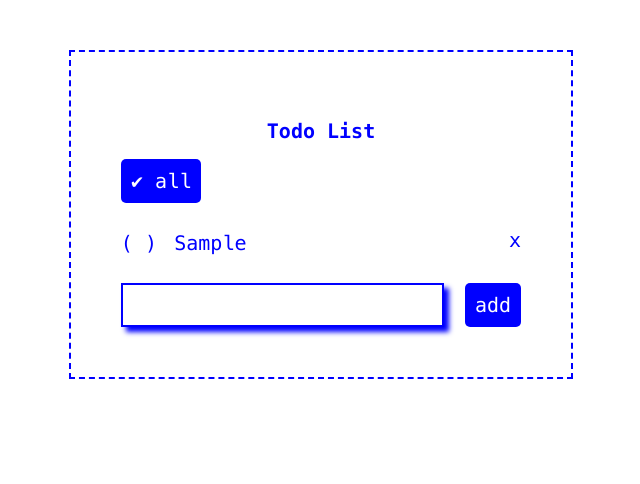
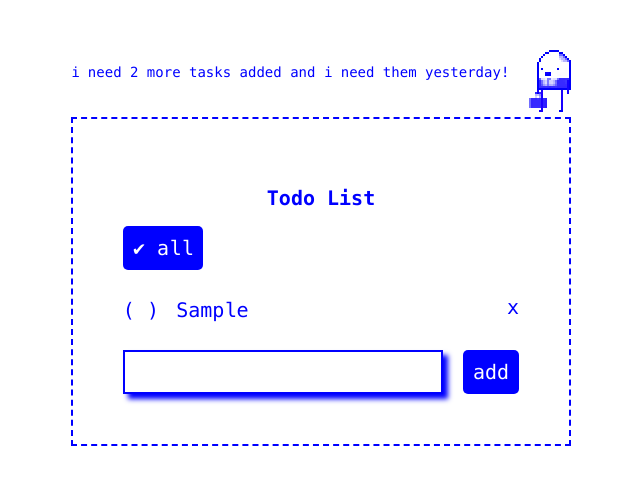
Before and after one commit to tomhuhges/todooblr, a plain HTML site: page src/index.html in a window 1280 px wide. Both pictures are taken after typing "Sample" into the empty fields and a click on the button "add". Shown: the whole page, without its empty margins (319-959 px from the left). Drawn offline with Linux system fonts and the light colour scheme.

Commit message:
reorganise

```diff
--- a/src/css/style.css
+++ b/src/css/style.css
@@ -14,15 +14,58 @@ html, body {
 	margin:0;
 }
 
+h1 {
+	text-align: center;
+}
+
+#encouragement-bar {
+	display: flex;
+    align-items: center;
+    justify-content: space-between;
+    margin-bottom: 5px;
+}
+
+#encouragement-bar img {
+	width: 42px;
+}
+
+.marquee {
+    overflow: hidden;
+    width: 90%;
+    height: 62px;
+    position: relative;
+}
+
+@keyframes marquee {
+  0%  {
+    transform:translateX(150%);
+  }
+  100%{
+    transform:translateX(-100%);
+  }
+}
+
+.marquee p {
+    font-size: 14px;
+    margin-right: 10px;
+    position: absolute;
+    //animation: marquee 10s linear infinite;
+}
+
 #main {
-	max-width: 400px;
+	max-width: 500px;
 	margin: 50px auto;
+}
+
+#encouragement-bar {
+	display: flex;
+	align-items: center;
+	margin-bottom: 5px;
+}
+
+#todos {
 	border: #00f 2px dashed;
 	padding: 50px;
-}
-
-h1 {
-	text-align: center;
 }
 
 #list {
--- a/src/index.html
+++ b/src/index.html
@@ -7,24 +7,27 @@
 </head>
 <body>
 	<section id="main">
-		<h1>Todo List</h1>
+		<div id="encouragement-bar">
+			<div class="marquee"></div>
+			<img src="/src/assets/ceo-1.png" alt="ceo"/>
+		</div>
 		<div id="todos">
-
+			<h1>Todo List</h1>
 			<button id="toggle">✔ all</button>
-
 			<div id="list">
-
 				<ul></ul>
-
 				<input id="addtodo" type="text" name="todo">
 				<button id="add">add</button>
-
 			</div>
 		</div>
 	</section>
-	<script src="js/model.js"></script>
-	<script src="js/view.js"></script>
-	<script src="js/controller.js"></script>
+	<script src="js/app.js"></script>
+	<script src="js/collection.js"></script>
+	<script src="js/libs/pubsub.js"></script>
+	<script src="js/todos/view.js"></script>
+	<script src="js/todos/controller.js"></script>
+	<script src="js/encouragement-bar/view.js"></script>
+	<script src="js/encouragement-bar/controller.js"></script>
 
 </body>
 </html>
--- /dev/null
+++ b/src/js/app.js
@@ -0,0 +1,5 @@
+/**
+ * Sets up the Todooblr global var.
+ */
+
+var Todooblr = Todooblr || {}
--- /dev/null
+++ b/src/js/collection.js
@@ -0,0 +1,57 @@
+(function(){
+
+	var todos = [];
+
+	var userSettings = {
+		level: 1,
+		chapter: 1,
+		imagesAvailable: false,
+		labelsAvailable: false,
+		priorityAvailable: false
+	};
+
+	var gameSettings = {
+		1: {
+			1: {
+				requiredTodos: 3,
+				encouragements: [
+					"i need %d %mtask%s added and i need them yesterday!",
+					"you owe me %d %mtask%s! stat!",
+					"create %d %mtask%s if you want to keep your job!"
+				],
+			},
+			2: {
+				requiredComplete: 3,
+				encouragements: [
+					"good employee! now mark them as complete."
+				],
+			},
+			3: {
+				requiredAltered: 1,
+				encouragements: [
+					"click on a task to rename it. it better be good."
+				],
+			}
+		},
+	}
+
+	Todooblr.collections = {
+		getAllData: function(){
+			return JSON.parse(localStorage);
+		},
+		getRecord: function(model){
+			return JSON.parse(localStorage[model]);
+		},
+		saveData: function(model, data){
+			localStorage.setItem(model, JSON.stringify(data));
+		},
+		init: function(){
+			if ( localStorage.length === 0 ) {
+				this.saveData('todos', todos);
+				this.saveData('userSettings', userSettings);
+				this.saveData('gameSettings', gameSettings);
+			}
+		}
+	};
+
+})();
--- /dev/null
+++ b/src/js/collections/settings.js
@@ -0,0 +1 @@
+settings.js
--- a/src/js/controller.js
+++ /dev/null
@@ -1,158 +0,0 @@
-
-var controller = {
-
-	getTodos: function(){
-		return collections.getRecord("todos");
-	},
-
-	saveTodos: function(data){
-		collections.saveData("todos", data);
-	},
-
-	addTodo: function(todoText){
-		var data = this.getTodos();
-		data.push({
-	        todoText: todoText,
-	        completed: false,
-	        labelText: "",
-	        labelColor: "",
-	        priority: 0,
-	        edit: false
-	    });
-		this.saveTodos(data);
-	},
-
-	toggleEdit: function(todo){
-		var data = this.getTodos();
-		data[todo].edit = !data[todo].edit;
-		this.saveTodos(data);
-	},
-
-	updateTodo: function(todo, todoText) {
-		var data = this.getTodos();
-		data[todo].todoText = todoText;
-		this.saveTodos(data);
-	},
-
-	deleteTodo: function(todo){
-		var data = this.getTodos();
-		data.splice(todo, 1);
-		this.saveTodos(data);
-	},
-
-	toggleCompleted: function(todo){
-		var data = this.getTodos();
-		data[todo].completed = !data[todo].completed;
-		this.saveTodos(data);
-	},
-
-	toggleAll: function(){
-		var data = this.getTodos();
-		var allComplete = data.every(function(todo){
-			return todo.completed;
-		});
-		data.forEach(function(todo){
-			todo.completed = allComplete ? false : true;
-		});
-		this.saveTodos(data);
-	},
-
-	validateInput: function(todoText) {
-		return todoText.length < 1 ? false : true;
-	},
-
-	fireNotification: function() {
-
-	},
-
-	bindEvents: function(){
-
-		var self = this;
-
-		self.todos.addEventListener('click', function(e){
-
-	        var clicked = e.target;
-
-	        if ( clicked.id === "toggle" ) {
-	          self.toggleAll();
-	          view.render();
-	        }
-
-	        if ( clicked.id === "add" ) {
-
-	        	if ( self.validateInput(self.addtodo.value) ) {
-	        		self.addTodo(self.addtodo.value);
-		            self.addtodo.value = "";
-		            self.addtodo.placeholder = "";
-		            view.render();
-
-	        	} else {
-
-	        		self.addtodo.placeholder = "You must enter a value";
-
-	        	}
-
-	        }
-
-	        if ( clicked.className === "check") {
-
-	          self.toggleCompleted(+clicked.parentNode.id);
-	          view.render();
-
-	        }
-
-	        if ( clicked.className === "todo-text") {
-	          self.toggleEdit(+clicked.parentNode.id);
-	          view.render();
-	        }
-
-	        if ( clicked.className === "delete-button") {
-	          self.deleteTodo(+clicked.parentNode.id);
-	          view.render();
-	        }
-
-	    });
-
-	    self.todos.addEventListener('keyup', function(e){
-	        var pressed = e.keyCode;
-	        if ( pressed === 13 ) { // return/enter
-	        	if ( e.target === self.addtodo ) {
-	        		if ( self.validateInput(self.addtodo.value) ) {
-		        		self.addTodo(self.addtodo.value);
-		          		self.addtodo.value = "";
-		          		e.target.placeholder = "";
-		          		view.render();
-		          	} else {
-		          		e.target.placeholder = "You must enter a value";
-		          	}
-	        	}
-	        	if ( e.target.className === "todo-text editable" ) {
-	        		if ( self.validateInput(e.target.value) ) {
-			            self.updateTodo(e.target.parentNode.id, e.target.value);
-			            self.toggleEdit(+e.target.parentNode.id);
-		          		e.target.placeholder = "";
-			            view.render();
-		          	} else {
-		          		e.target.placeholder = "You must enter a value";
-		          	}
-	        	}
-
-	        }
-	    });
-	},
-
-	init: function(){
-
-		this.todos = document.getElementById('todos');
-		this.list = document.querySelector("ul");
-		this.addtodo = document.getElementById("addtodo");
-
-		collections.init();
-		this.bindEvents();
-		view.init();
-
-	}
-
-};
-
-controller.init();
--- /dev/null
+++ b/src/js/encouragement-bar/controller.js
@@ -0,0 +1,37 @@
+(function(){
+
+	Todooblr.encouragementController = {
+
+		getEncouragements: function() {
+			var level = Todooblr.collections.getRecord("userSettings").level;
+			var chapter = Todooblr.collections.getRecord("userSettings").chapter;
+			var encouragements = Todooblr.collections.getRecord("gameSettings")[level][chapter].encouragements;
+			var encouragement = encouragements[Math.floor(Math.random() * encouragements.length)];
+
+			//return Toodooblr.libs.formatEncouragement(encouragement, level);
+
+			if ( level === 1 ) {
+				if ( chapter === 1 ) {
+					var requiredTodos = Todooblr.collections.getRecord('gameSettings')[level][chapter].requiredTodos;
+					var todosLength = Todooblr.collections.getRecord("todos").length;
+					var todosLeft = (requiredTodos - todosLength)+'';
+					var more = todosLeft == requiredTodos ? '' : 'more ';
+					var s = (requiredTodos - todosLength) == 1 ? '' : 's';
+					encouragement = encouragement.replace('%d', todosLeft )
+						.replace('%m', more)
+						.replace('%s', s);
+				}
+
+			}
+
+			return encouragement;
+		},
+
+		init: function() {
+			Todooblr.encouragementView.init()
+		}
+	}
+
+	Todooblr.encouragementController.init();
+
+})();
--- /dev/null
+++ b/src/js/encouragement-bar/view.js
@@ -0,0 +1,23 @@
+(function(){
+
+	Todooblr.encouragementView = {
+
+		getCurrentMessage: function() {
+			return Todooblr.encouragementController.getEncouragements();
+		},
+
+		render: function() {
+			var message = this.getCurrentMessage();
+			this.marquee.innerHTML = '<p>' + message + '</p>';
+		},
+
+		init: function() {
+			this.marquee = document.querySelector('.marquee');
+			this.render();
+			Todooblr.pubsub.on('todosChange', this.render, this);
+			Todooblr.pubsub.on('levelUp', this.render, this);
+		}
+
+	}
+
+})();
--- /dev/null
+++ b/src/js/libs/pubsub.js
@@ -0,0 +1,32 @@
+(function(){
+
+	Todooblr.pubsub = {
+
+		subs: {},
+
+		on: function( event, callback, context ) {
+			if ( !this.subs.hasOwnProperty(event) ) this.subs[event] = [];
+			this.subs[event].push({callback: callback, context: context});
+		},
+
+		off: function( event, callback ) {
+			if ( !this.subs.hasOwnProperty(event) ) return;
+			for (var i = this.subs[event].length - 1; i >= 0; i -= 1) {
+			    if (this.subs[event][i].callback === callback) this.subs[event].splice(i,1);
+			}
+		},
+
+		trigger: function(event) {
+			if ( this.subs.hasOwnProperty(event) ) {
+				for ( var i=0; i < this.subs[event].length; i++ ) {
+					this.subs[event][i].callback.apply(this.subs[event][i].context, arguments);
+				}
+			}
+		},
+
+		init: function () {
+			this.subs = {}
+		}
+	}
+
+})()
--- a/src/js/model.js
+++ /dev/null
@@ -1,23 +0,0 @@
-var collections = {
-	todos: [],
-	settings: {
-		imagesAvailable: false,
-		labelsAvailable: false,
-		priorityAvailable: false
-	},
-	getAllData: function(){
-		return JSON.parse(localStorage);
-	},
-	getRecord: function(model){
-		return JSON.parse(localStorage[model]);
-	},
-	saveData: function(model, data){
-		localStorage.setItem(model, JSON.stringify(data));
-	},
-	init: function(){
-		if ( localStorage.length === 0 ) {
-			this.saveData('todos', this.todos);
-			this.saveData('settings', this.settings);
-		}
-	}
-};
--- /dev/null
+++ b/src/js/todos/controller.js
@@ -0,0 +1,170 @@
+(function(){
+
+	Todooblr.controller = {
+
+		getTodos: function(){
+			return Todooblr.collections.getRecord("todos");
+		},
+
+		saveTodos: function(data){
+			Todooblr.collections.saveData("todos", data);
+		},
+
+		addTodo: function(todoText){
+			var data = this.getTodos();
+			data.push({
+		        todoText: todoText,
+		        completed: false,
+		        labelText: "",
+		        labelColor: "",
+		        priority: 0,
+		        edit: false
+		    });
+			this.saveTodos(data);
+			Todooblr.pubsub.trigger('todosChange');
+			if ( data.length >= 3 ) {
+				var settings = Todooblr.collections.getRecord("userSettings");
+				settings.chapter++;
+				Todooblr.collections.saveData("userSettings", settings);
+				Todooblr.pubsub.trigger('levelUp');
+			}
+
+		},
+
+		toggleEdit: function(todo){
+			var data = this.getTodos();
+			data[todo].edit = !data[todo].edit;
+			this.saveTodos(data);
+		},
+
+		updateTodo: function(todo, todoText) {
+			var data = this.getTodos();
+			data[todo].todoText = todoText;
+			this.saveTodos(data);
+		},
+
+		deleteTodo: function(todo){
+			var data = this.getTodos();
+			data.splice(todo, 1);
+			this.saveTodos(data);
+			Todooblr.pubsub.trigger('todosChange');
+		},
+
+		toggleCompleted: function(todo){
+			var data = this.getTodos();
+			data[todo].completed = !data[todo].completed;
+			this.saveTodos(data);
+		},
+
+		toggleAll: function(){
+			var data = this.getTodos();
+			var allComplete = data.every(function(todo){
+				return todo.completed;
+			});
+			data.forEach(function(todo){
+				todo.completed = allComplete ? false : true;
+			});
+			this.saveTodos(data);
+		},
+
+		validateInput: function(todoText) {
+			return todoText.length < 1 ? false : true;
+		},
+
+		fireNotification: function() {
+
+		},
+
+		bindEvents: function(){
+
+			var self = this;
+
+			self.todos.addEventListener('click', function(e){
+
+		        var clicked = e.target;
+
+		        if ( clicked.id === "toggle" ) {
+		          self.toggleAll();
+		          Todooblr.view.render();
+		        }
+
+		        if ( clicked.id === "add" ) {
+
+		        	if ( self.validateInput(self.addtodo.value) ) {
+		        		self.addTodo(self.addtodo.value);
+			            self.addtodo.value = "";
+			            self.addtodo.placeholder = "";
+			            Todooblr.view.render();
+
+		        	} else {
+
+		        		self.addtodo.placeholder = "You must enter a value";
+
+		        	}
+
+		        }
+
+		        if ( clicked.className === "check") {
+
+		          self.toggleCompleted(+clicked.parentNode.id);
+		          Todooblr.view.render();
+
+		        }
+
+		        if ( clicked.className === "todo-text") {
+		          self.toggleEdit(+clicked.parentNode.id);
+		          Todooblr.view.render();
+		        }
+
+		        if ( clicked.className === "delete-button") {
+		          self.deleteTodo(+clicked.parentNode.id);
+		          Todooblr.view.render();
+		        }
+
+		    });
+
+		    self.todos.addEventListener('keyup', function(e){
+		        var pressed = e.keyCode;
+		        if ( pressed === 13 ) { // return/enter
+		        	if ( e.target === self.addtodo ) {
+		        		if ( self.validateInput(self.addtodo.value) ) {
+			        		self.addTodo(self.addtodo.value);
+			          		self.addtodo.value = "";
+			          		e.target.placeholder = "";
+			          		Todooblr.view.render();
+			          	} else {
+			          		e.target.placeholder = "You must enter a value";
+			          	}
+		        	}
+		        	if ( e.target.className === "todo-text editable" ) {
+		        		if ( self.validateInput(e.target.value) ) {
+				            self.updateTodo(e.target.parentNode.id, e.target.value);
+				            self.toggleEdit(+e.target.parentNode.id);
+			          		e.target.placeholder = "";
+				            Todooblr.view.render();
+			          	} else {
+			          		e.target.placeholder = "You must enter a value";
+			          	}
+		        	}
+
+		        }
+		    });
+		},
+
+		init: function(){
+
+			this.todos = document.getElementById('todos');
+			this.list = document.querySelector("ul");
+			this.addtodo = document.getElementById("addtodo");
+
+			Todooblr.collections.init();
+			this.bindEvents();
+			Todooblr.view.init();
+
+		}
+
+	};
+
+	Todooblr.controller.init();
+
+})();
--- /dev/null
+++ b/src/js/todos/view.js
@@ -0,0 +1,67 @@
+(function(){
+
+	Todooblr.view = {
+
+		createTodoItem: function(todo){
+
+			var listItem = document.createElement('li');
+			listItem.className = "todo-item";
+
+			var check = document.createElement('span');
+			check.className = "check";
+			check.textContent = todo.completed ? "(✔) " : "( ) ";
+
+			if ( todo.edit ) {
+				// make text an input if `edit` prop is true
+				var text = document.createElement('input');
+				text.className = "todo-text editable";
+				text.type = "text";
+				text.value = todo.todoText;
+			} else {
+				var text = document.createElement('span');
+				text.className = "todo-text";
+				text.textContent = todo.todoText;
+			}
+
+			var deleteButton = document.createElement('button');
+			deleteButton.textContent = "x";
+			deleteButton.className = "delete-button";
+
+			listItem.appendChild(check);
+			listItem.appendChild(text);
+			listItem.appendChild(deleteButton);
+
+			return listItem;
+
+	    },
+
+	    createLabel: function() {
+
+	    },
+
+		render: function() {
+
+	      Todooblr.controller.list.innerHTML = "";
+	      var todos = Todooblr.controller.getTodos();
+
+	      todos.forEach(function(todo, i){
+
+	      	var newtodo = this.createTodoItem(todo);
+	        newtodo.id = i;
+	        Todooblr.controller.list.appendChild(newtodo);
+
+	      }, this);
+
+	      if ( document.querySelector(".editable") )
+	      	document.querySelector(".editable").focus();
+
+		},
+
+		init: function() {
+			this.render();
+		}
+
+
+	};
+
+})()
--- a/src/js/view.js
+++ /dev/null
@@ -1,63 +0,0 @@
-let view = {
-
-	createTodoItem: function(todo){
-
-		var listItem = document.createElement('li');
-		listItem.className = "todo-item";
-
-		var check = document.createElement('span');
-		check.className = "check";
-		check.textContent = todo.completed ? "(✔) " : "( ) ";
-
-		if ( todo.edit ) {
-			// make text an input if `edit` prop is true
-			var text = document.createElement('input');
-			text.className = "todo-text editable";
-			text.type = "text";
-			text.value = todo.todoText;
-		} else {
-			var text = document.createElement('span');
-			text.className = "todo-text";
-			text.textContent = todo.todoText;
-		}
-
-		var deleteButton = document.createElement('button');
-		deleteButton.textContent = "x";
-		deleteButton.className = "delete-button";
-
-		listItem.appendChild(check);
-		listItem.appendChild(text);
-		listItem.appendChild(deleteButton);
-
-		return listItem;
-
-    },
-
-    createLabel: function() {
-
-    },
-
-	render: function() {
-
-      controller.list.innerHTML = "";
-      var todos = controller.getTodos();
-
-      todos.forEach(function(todo, i){
-
-      	var newtodo = this.createTodoItem(todo);
-        newtodo.id = i;
-        controller.list.appendChild(newtodo);
-
-      }, this);
-
-      if ( document.querySelector(".editable") )
-      	document.querySelector(".editable").focus();
-
-	},
-
-	init: function() {
-		this.render();
-	}
-
-
-};
```
Also changed, not shown: src/assets/ceo-1.png (added).
